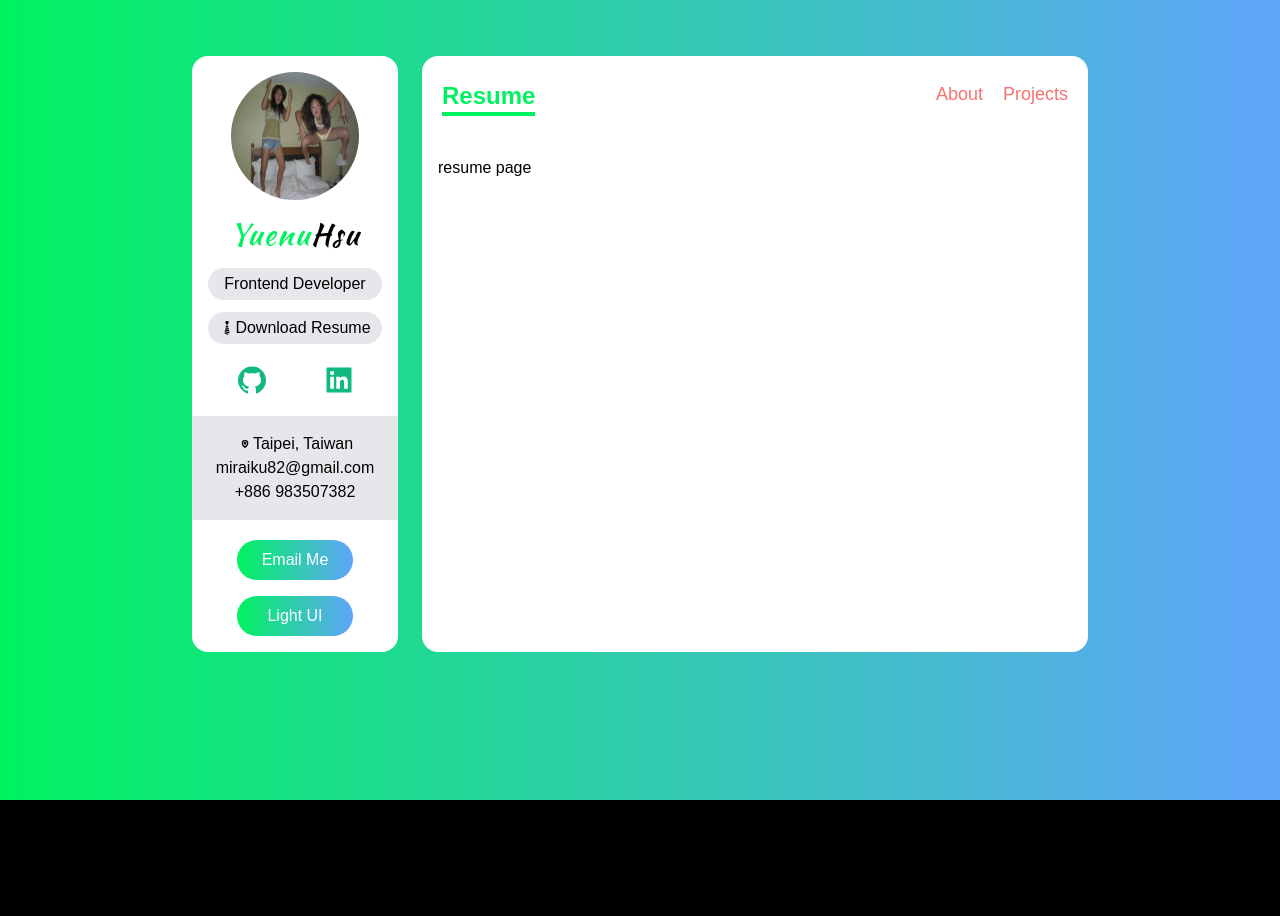
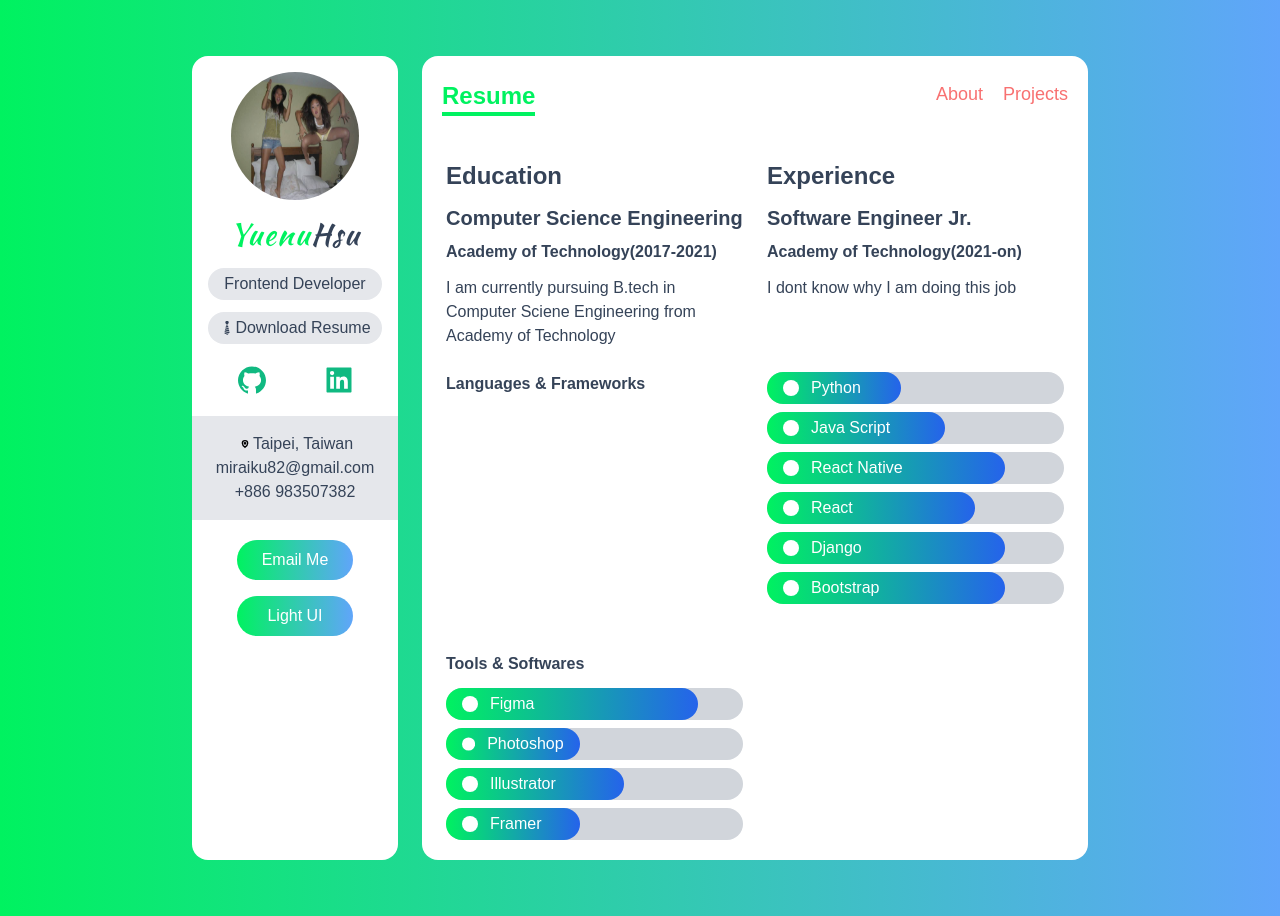
Before and after one commit to yuenu/nextjs-tailwandcss-portfolio, a Next.js app: page /resume in a window 1280 px wide. Before the commit the page ends 800 px from the top, so only its background shows below. Built offline with nearby package versions, Linux system fonts and the light colour scheme.

Commit message:
feat: complete resume page

```diff
--- /dev/null
+++ b/components/Bar.tsx
@@ -0,0 +1,23 @@
+import React from 'react'
+import { ISkill } from '../type'
+
+
+interface Props {
+  data: ISkill
+}
+
+const Bar:React.FC<Props> = ({data: {name, level, Icon}}) => {
+  return (
+    <div className="my-2 text-white bg-gray-300 rounded-full">
+      <div
+        className="flex items-center px-4 py-1 rounded-full bg-gradient-to-r from-green to-blue-600"
+        style={{ width: level + '%'}}
+      >
+        <Icon className="mr-3" />
+        {name}
+      </div>
+    </div>
+  )
+}
+
+export default Bar
--- a/components/ServiceCard.tsx
+++ b/components/ServiceCard.tsx
@@ -1,12 +1,10 @@
 
 import React from 'react'
-import type { IServices } from '../data'
+import type { IServices } from '../type'
 
 type Props = {
   service: IServices
 }
-
-
 
 const ServiceCard: React.FC<Props> = ({ service: { Icon, title, about } }) => {
 
--- a/components/index.ts
+++ b/components/index.ts
@@ -1,3 +1,4 @@
 export { default as Navbar } from './Navbar'
 export { default as Sidebar } from './Sidebar'
 export { default as ServiceCard } from './ServiceCard'
+export { default as Bar } from './Bar'
--- a/data.ts
+++ b/data.ts
@@ -2,13 +2,7 @@
 import { FaServer } from "react-icons/fa";
 import { AiOutlineAntDesign, AiOutlineApi } from "react-icons/ai";
 import { MdDeveloperMode } from "react-icons/md";
-import { IconType } from 'react-icons'
-
-export type IServices = {
-  title: string,
-  about: string,
-  Icon: IconType
-}
+import { BsCircleFill } from "react-icons/bs";
 
 export const services = [
   {
@@ -47,3 +41,60 @@
       "Lorem ipsum dolor sit amet consectetur adipisicing elit. Hic quis minima autem!",
   },
 ];
+
+export const languages = [
+  {
+    Icon: BsCircleFill,
+    name: "Python",
+    level: "45",
+  },
+  {
+    Icon: BsCircleFill,
+    name: "Java Script",
+    level: "60",
+  },
+  {
+    Icon: BsCircleFill,
+    name: "React Native",
+    level: "80",
+  },
+  {
+    Icon: BsCircleFill,
+    name: "React",
+    level: "70",
+  },
+  {
+    Icon: BsCircleFill,
+    name: "Django",
+    level: "80",
+  },
+  {
+    Icon: BsCircleFill,
+    name: "Bootstrap",
+    level: "80",
+  },
+];
+
+
+export const tools = [
+  {
+    Icon: BsCircleFill,
+    name: "Figma",
+    level: "85",
+  },
+  {
+    Icon: BsCircleFill,
+    name: "Photoshop",
+    level: "45",
+  },
+  {
+    Icon: BsCircleFill,
+    name: "Illustrator",
+    level: "60",
+  },
+  {
+    Icon: BsCircleFill,
+    name: "Framer",
+    level: "45",
+  },
+];
--- a/pages/resume.tsx
+++ b/pages/resume.tsx
@@ -1,7 +1,54 @@
+import { languages, tools } from "../data"
+import { Bar } from '../components'
+
 const resume = () => {
   return (
-    <div className="p-4">
-      resume page
+    <div className="px-6 py-2">
+      {/* eduction & exp */}
+
+      <div className="grid gap-6 md:grid-cols-2">
+        <div>
+          <h5 className="my-3 text-2xl font-bold">Education</h5>
+          <div>
+            <h5 className="my-2 text-xl font-bold">Computer Science Engineering</h5>
+            <p className="font-semibold">Academy of Technology(2017-2021)</p>
+            <p className="py-3">
+              I am currently pursuing B.tech in Computer Sciene Engineering from Academy of Technology
+            </p>
+          </div>
+        </div>
+
+        <div>
+          <h5 className="my-3 text-2xl font-bold">Experience</h5>
+          <div>
+            <h5 className="my-2 text-xl font-bold">Software Engineer Jr.</h5>
+            <p className="font-semibold">Academy of Technology(2021-on)</p>
+            <p className="py-3">I dont know why I am doing this job</p>
+          </div>
+        </div>
+      </div>
+
+      {/* Languages & tool */}
+
+      <div className="grid gap-6 md:grid-cols-2">
+        <h5 className="my-3 text-base font-bold">Languages & Frameworks</h5>
+        <div>
+          <div className="my-3 text-base">
+            <div className="my-2">
+              {languages.map(language => <Bar key={language.name} data={language} />)}
+            </div>
+          </div>
+        </div>
+
+        <div>
+          <h5 className="my-3 text-base font-bold">Tools & Softwares</h5>
+          <div className="my-3 text-base">
+            <div className="my-2">
+              {tools.map(tool => <Bar key={tool.name} data={tool} />)}
+            </div>
+          </div>
+        </div>
+      </div>
     </div>
   )
 }
--- a/styles/globals.css
+++ b/styles/globals.css
@@ -7,4 +7,5 @@
 body {
   background-color: #000;
   font-family: sans-serif;
+  color: #354358;
 }
--- /dev/null
+++ b/type.ts
@@ -0,0 +1,13 @@
+import { IconType } from "react-icons";
+
+export interface IServices {
+  title: string
+  about: string
+  Icon: IconType
+}
+
+export interface ISkill {
+  name: string
+  level: string
+  Icon: IconType
+}
```
